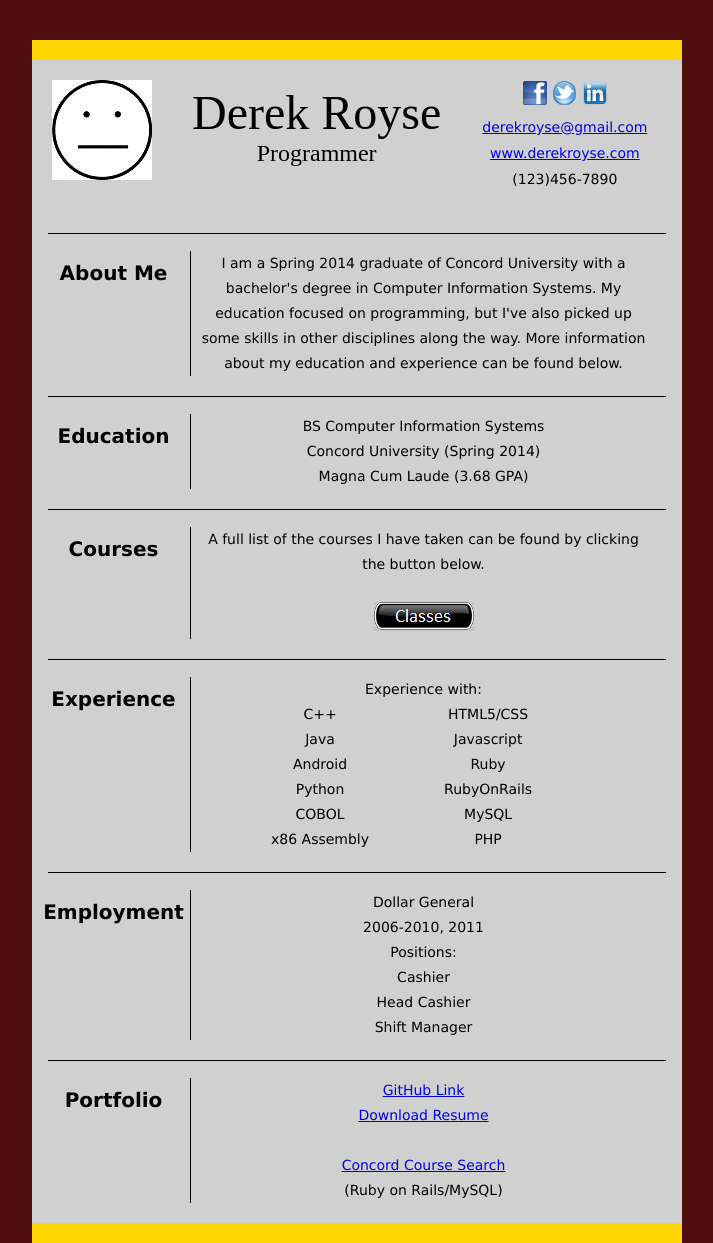
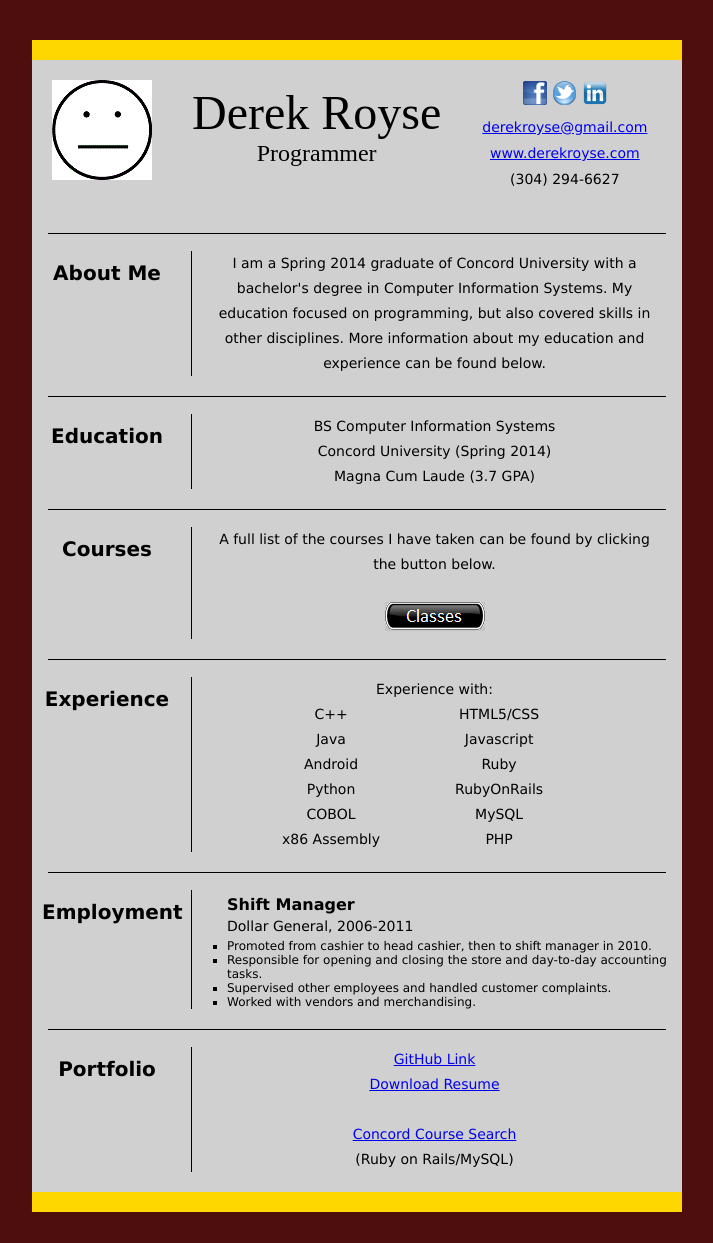
Before and after one commit to derekroyse/resume_old, a PHP site: page / in a window 1280 px wide. Shown: the whole page, without its empty margins (283-996 px from the left). After the commit the page ends 1212 px from the top, so only its background shows below. Run offline with PHP 8.4, Linux system fonts and the light colour scheme.

Commit message:
August 21 2014 updates

```diff
--- a/css/style.css
+++ b/css/style.css
@@ -96,6 +96,10 @@ h3{
 	font:bold 20px Verdana;
 }
 
+h4{
+	font:bold 16px Verdana;
+}
+
 hr{
 	clear:left;
 	height:1px;
@@ -114,25 +118,15 @@ hr{
 }
 
 .leftcontent{
-	width:22%;
+	width:20%;
 	padding-left:10px;
-	margin-right:5px;
+	padding-right:19px;
 	clear:left;
 }
 
 .innercontent{
-	padding:0 5px 0 5px;
-	width:40%;
+	padding:0 15px 0 15px;
 	border-left:1px solid black;
-}
-
-.rightcontent{
-	padding:0 10px 0 10px;
-	width:30%;
-	border-left:1px solid black;
-}
-
-.bigcontent{
 	width:70%;
 }
 
@@ -141,6 +135,16 @@ hr{
 	float:left;
 	text-align:center;
 	padding:0 0 0 75px;
+}
+
+.nocenter{
+	text-align:left;
+	padding: 5px 0 0 35px;
+}
+
+.bullets ul{
+    list-style-type: square;
+	font:normal 12px Verdana;
 }
 
 /* Popup-Div*/
@@ -214,8 +218,6 @@ hr{
 	float:left;
 	margin-right:30px;
 }
-
-
 
 /* Phone formatting */
 @media screen and (max-width:900px){
@@ -298,14 +300,6 @@ hr{
 	}
 
 	.innercontent{
-		width:55%;
-	}
-
-	.rightcontent{
-		width:45%;
-	}
-
-	.bigcontent{
 		width:100%;
 	}
 
@@ -314,15 +308,13 @@ hr{
 		font-size:16px;
 	}
 
+	.bullets ul{
+		list-style-type: none;
+	}
+
 	p{
 		margin:10px 0px 10px 0px;
 		font-size:18px;
-	}
-
-	.underline{
-		text-decoration:underline;
-		font-weight:bold;
-		margin-bottom:5px;
 	}
 
 	.education_font{
--- a/index.html
+++ b/index.html
@@ -20,16 +20,17 @@
 			<a href="http://www.linkedin.com/pub/derek-royse/91/2a5/266" target="_blank"><img class="buttontext" src="images/linkedin.png"></a>
 
 			<p class="buttontext"><a href="mailto:derekroyse@gmail.com">derekroyse@gmail.com</a></p>
-			<p class="buttontext"><a href="www.derekroyse.com">www.derekroyse.com</a></p>
-			<p class="buttontext">(123)456-7890</p>
+			<p class="buttontext"><a href="http://www.derekroyse.com">www.derekroyse.com</a></p>
+			<p class="buttontext">(304) 294-6627</p>
 		</div>
 		<hr>
 		<div class="content leftcontent"> <!-- About Title -->
 			<h3>About Me</h3>
 		</div>
-		<div class="content innercontent bigcontent"> <!--About Text-->
-			<p> I am a Spring 2014 graduate of Concord University with a bachelor's degree in Computer Information Systems.
-				My education focused on programming, but I've also picked up some skills in other disciplines along the way.
+		<div class="content innercontent"> <!--About Text-->
+			<p> I am a Spring 2014 graduate of Concord University with a bachelor's
+				degree in Computer Information Systems.	My education focused on
+				programming, but also covered skills in other disciplines.
 				More information about my education and experience can be found below.
 			</p>
 		</div>
@@ -37,18 +38,18 @@
 		<div class="content leftcontent"> <!-- Education Title-->
 			<h3>Education</h3>
 		</div>
-		<div class="content innercontent bigcontent"> <!-- Education Quick Info-->
+		<div class="content innercontent"> <!-- Education Quick Info-->
 			<p class = "education_font">
 				BS Computer Information Systems
 				<br>Concord University (Spring 2014)
-				<br>Magna Cum Laude (3.68 GPA)
+				<br>Magna Cum Laude (3.7 GPA)
 			</p>
 		</div>
 		<hr>
 		<div class="content leftcontent"> <!-- Courses Title-->
 		<h3>Courses</h3>
 		</div>
-		<div class="content innercontent bigcontent"> <!-- Course Info-->
+		<div class="content innercontent"> <!-- Course Info-->
 				<p class="education_font">A full list of the courses I have taken can be found by clicking the button below.</p>
 				<br><a href="#openModal"><img src="images/class_button.png"></a>
 
@@ -112,7 +113,7 @@
 		<div class="content leftcontent"> <!-- Experience Title-->
 			<h3>Experience</h3>
 		</div>
-		<div class="content innercontent bigcontent"> <!-- Experience List-->
+		<div class="content innercontent"> <!-- Experience List-->
 		<p class="underline">Experience with:</p>
 			<div class="noborder">
 				<ul>
@@ -139,26 +140,23 @@
 		<div class="content leftcontent"> <!-- Employment Title-->
 			<h3>Employment</h3>
 		</div>
-		<div class="content innercontent bigcontent"> <!-- Employment Quick Info-->
+		<div class="content innercontent nocenter bullets"> <!-- Employment Quick Info-->
 			<p>
-				Dollar General<br>
-				2006-2010, 2011
-			</p>
-
-			<p class="underline">
-				Positions:
-			</p>
-			<p>
-				Cashier<br>
-				Head Cashier<br>
-				Shift Manager
+				<h4>Shift Manager</h4>
+				<p>Dollar General, 2006-2011</p>
+				<ul>
+					<li>Promoted from cashier to head cashier, then to shift manager in 2010.</li>
+					<li>Responsible for opening and closing the store and day-to-day accounting tasks.</li>
+					<li>Supervised other employees and handled customer complaints.</li>
+					<li>Worked with vendors and merchandising. </li>
+				</ul>
 			</p>
 		</div>
 		<hr>
 		<div class="content leftcontent"> <!-- Portfolio Title-->
 			<h3>Portfolio</h3>
 		</div>
-		<div class="content innercontent bigcontent"> <!-- Portfolio Links -->
+		<div class="content innercontent"> <!-- Portfolio Links -->
 		<p><a href="http://www.github.com/derekroyse" target="_blank">GitHub Link</a></p>
 		<p><a href="files/DerekRoyse-Resume.pdf">Download Resume</a></p>
 		<br>
```
Also changed, not shown: 1 other file.
